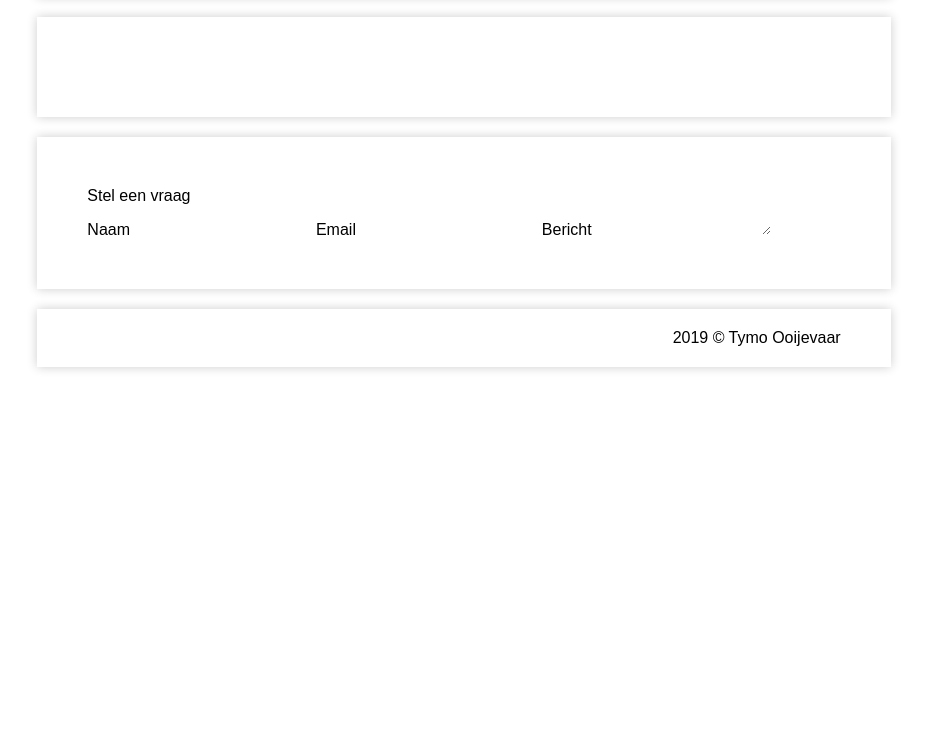
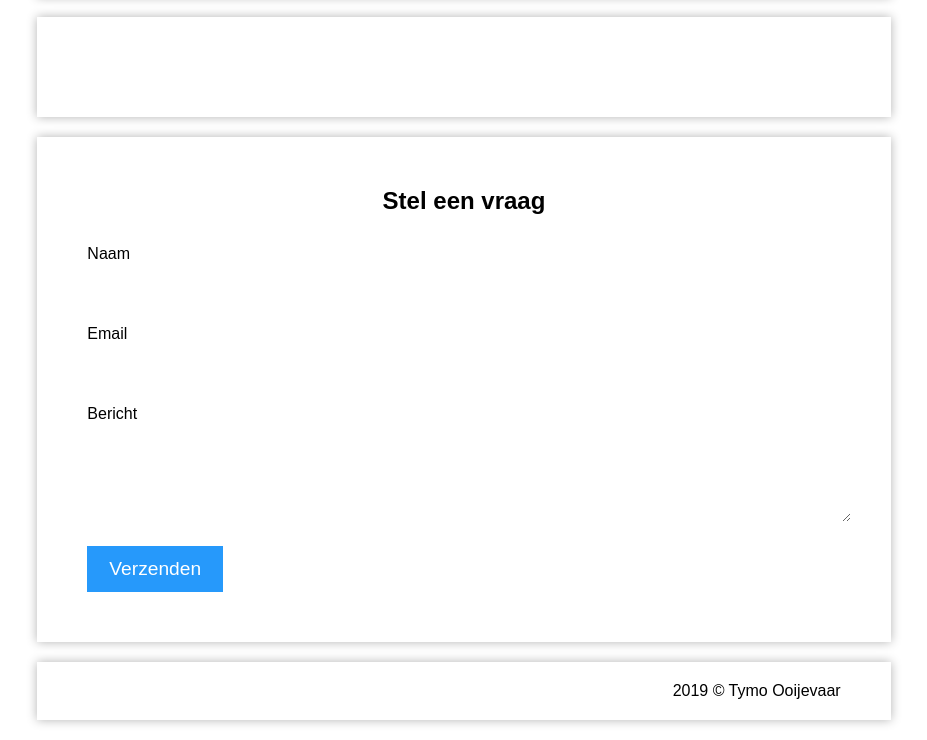
Before and after one commit to imkevink/School, a plain HTML site: page index.html in a window 1280 px wide. Shown: the part 963-1703 px from the top of the page, without its empty margins (176-1103 px from the left). Before the commit the page ends 1350 px from the top, so only its background shows below. Drawn offline with Linux system fonts and the light colour scheme.

Commit message:
contact content

```diff
--- a/css/style.css
+++ b/css/style.css
@@ -29,7 +29,7 @@ video {
     right: 0;
     bottom: 0;
     z-index: -99;
-    background: #2699FB;
+    background-color: #2699FB;
     mix-blend-mode: multiply;
 }
 
@@ -40,8 +40,8 @@ body > nav {
     right: 0;
     height: 4em;
     z-index: 10;
-    background: rgba(255, 255, 255, 0.7);
-    box-shadow: 0 0 10px rgba(0, 0, 0, 0.2);
+    background-color: rgba(255, 255, 255, 0.7);
+    box-shadow: 0 0 10px rgba(0, 0, 0, 0.3);
 
     display: grid;
     grid-template-columns: 1fr 4fr 1fr;
@@ -74,8 +74,8 @@ body > section {
     width: calc(200vw / 3);
     margin: 20px auto;
     padding: 50px;
-    background: rgba(255, 255, 255, 0.7);
-    box-shadow: 0 0 10px rgba(0, 0, 0, 0.2);
+    background-color: rgba(255, 255, 255, 0.7);
+    box-shadow: 0 0 10px rgba(0, 0, 0, 0.3);
 }
 
 body > footer {
@@ -83,7 +83,53 @@ body > footer {
     width: calc(200vw / 3);
     margin: 20px auto;
     padding: 20px 50px;
-    background: rgba(255, 255, 255, 0.7);
-    box-shadow: 0 0 10px rgba(0, 0, 0, 0.2);
+    background-color: rgba(255, 255, 255, 0.7);
+    box-shadow: 0 0 10px rgba(0, 0, 0, 0.3);
     text-align: right;
 }
+
+#contactcontent legend {
+    width: 100%;
+    font-size: 1.5em;
+    font-weight: bold;
+    text-align: center;
+    margin-bottom: 20px;
+}
+
+#contactcontent label {
+    display: block;
+    width: 100%;
+    margin: 10px 0;
+}
+
+#contactcontent input {
+    font-size: 1.2em;
+    width: 100%;
+    padding: 5px;
+    margin-bottom: 10px;
+}
+
+#contactcontent textarea {
+    font-size: 1.2em;
+    width: 100%;
+    min-height: calc(3.6em + 10px);
+    padding: 5px;
+    margin-bottom: 10px;
+    resize: vertical;
+}
+
+#contactcontent button {
+    font-size: 1.2em;
+    margin-top: 10px;
+    padding: 10px 20px;
+    background-color: #2699FB;
+    color: white;
+    border: 2px solid #2699FB;
+    transition: color 0.3s, background-color 0.3s;
+}
+
+#contactcontent button:hover {
+    cursor: pointer;
+    background-color: white;
+    color: #2699FB;
+}
--- a/index.html
+++ b/index.html
@@ -114,6 +114,8 @@
 
                 <label for="message">Bericht</label>
                 <textarea name="message" id="message"></textarea>
+
+                <button type="submit">Verzenden</button>
             </fieldset>
         </form>
     </section>
```
